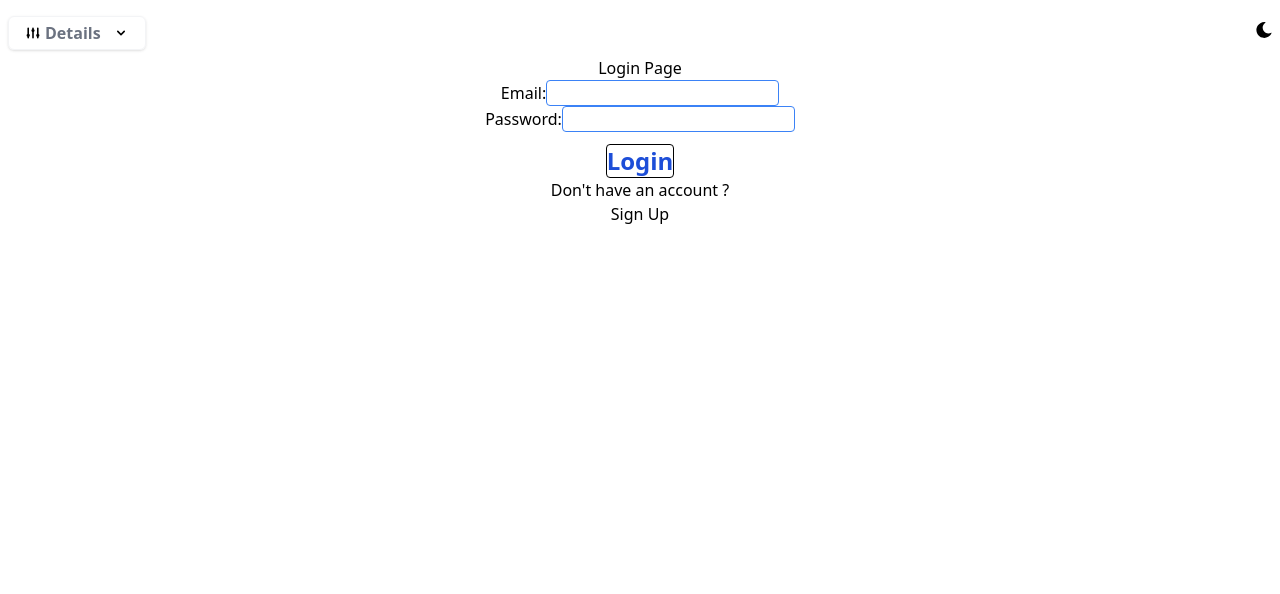
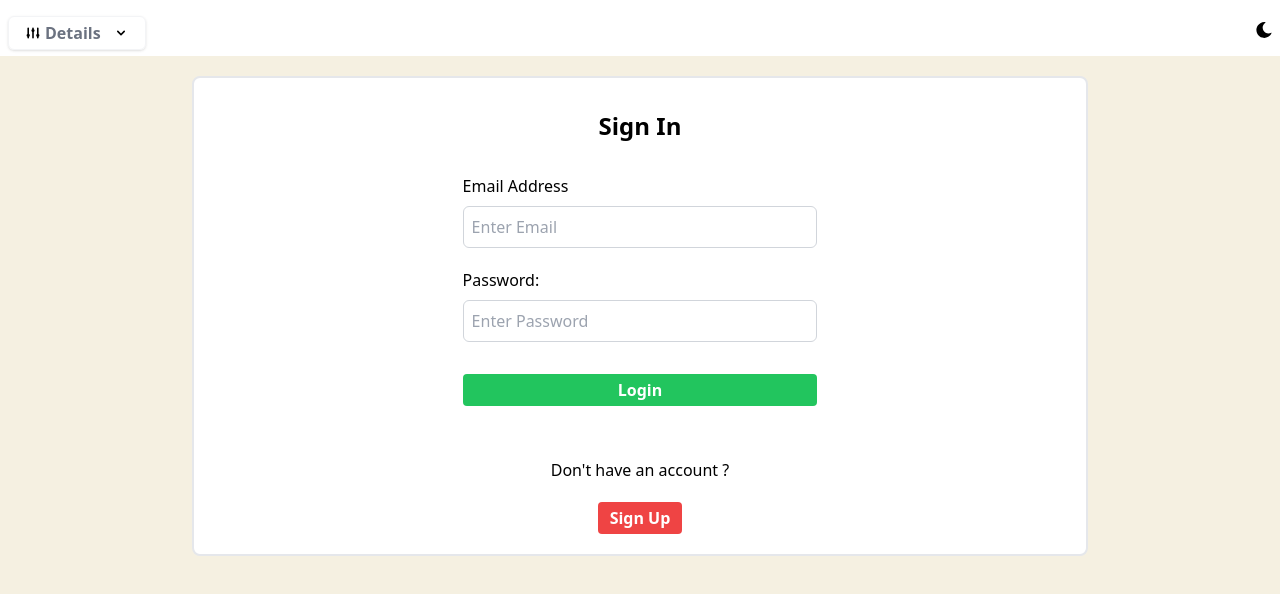
Before and after one commit to tushargoyal07/OnBoard-Frontend, a Next.js app: page /login in a window 1280 px wide. Shown: the top 594 px of the page. Built offline with nearby package versions, Linux system fonts and the light colour scheme.

Commit message:
login ui

```diff
--- a/src/app/(auth)/login/page.tsx
+++ b/src/app/(auth)/login/page.tsx
@@ -51,38 +51,44 @@ export default function LoginPage() {
   };
 
   return (
-    <div className="mx-auto text-center">
-      <h1>Login Page</h1>
-      <form onSubmit={handleSubmit}>
+    <div className="min-h-screen bg-[#f5f0e1] p-5">
+      <div className="card border-2 py-5 rounded-lg bg-white flex flex-col items-center justify-content mx-auto md:max-w-4xl mx-w-2xl">
+        <h1 className="card-header text-2xl font-bold my-3">Sign In</h1>
+        <form className="card-body gap-5 my-5 flex flex-col" onSubmit={handleSubmit}>
           <div className="">
-          <label>Email:</label>
+            <label>Email Address</label>
             <input
               type="email"
+              id="email"
               value={email}
               onChange={handleEmailChange}
-            className="w-auto border rounded border-blue-500"
+              placeholder="Enter Email"
+              className="w-full mt-2 p-2 border border-gray-300 rounded-md"
             />
           </div>
           <div>
             <label>Password:</label>
             <input
               type="password"
+              id="password"
               value={password}
               onChange={handlePasswordChange}
-            className="w-auto border rounded border-blue-500"
+              placeholder="Enter Password"
+              className="w-full mt-2 p-2 border border-gray-300 rounded-md"
             />
           </div>
           <button
             type="submit"
-          className="border rounded border-black mt-3 w-auto text-blue-700 font-bold text-2xl"
+            className="my-3 bg-green-500 px-3 py-1 rounded text-white font-semibold active:bg-blue-300 focus:ring-2 ring-blue-700 transition duration-300 hover:scale-110 hover:ease-in-outn-75"
           >
             Login
           </button>
         </form>
 
-      <div className="">
-        <p>Don&apos;t have an account ?</p>
-        <button onClick={() => router.push("/signup")}>Sign Up</button>
+        <div className="card-footer flex-col text-center justify-center">
+          <p className="my-5">Don&apos;t have an account ?</p>
+          <button className="bg-red-500 px-3 py-1 rounded text-white font-semibold active:bg-blue-300 focus:ring-2 ring-blue-700 transition duration-300 hover:scale-110  hover:ease-in-out" onClick={() => router.push("/signup")}>Sign Up</button>
+        </div>
       </div>
     </div>
   );
```
Lines whose indentation alone changed are shown as unchanged.
